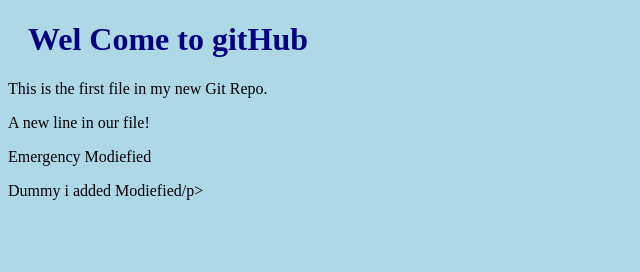
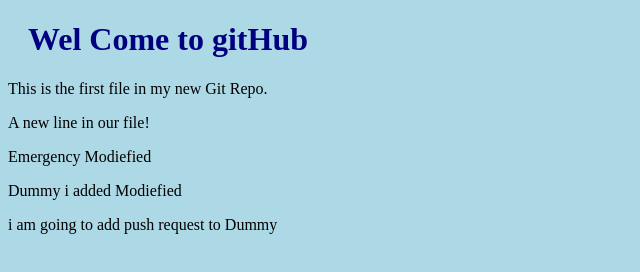
Before and after one commit to mylearn88/test, a plain HTML site: page index.html in a window 1280 px wide. Shown: the whole page, without its empty margins (0-640 px from the left). Drawn offline with Linux system fonts and the light colour scheme.

Commit message:
push request from Dummy

```diff
--- a/index.html
+++ b/index.html
@@ -11,6 +11,7 @@
     <p>This is the first file in my new Git Repo.</p>
     <p>A new line in our file!</p>
     <p>Emergency Modiefied</p>
-    <p>Dummy i added Modiefied/p>
+    <p>Dummy i added Modiefied</p>
+        <p>i am going to add push request to Dummy</p>
 </body>
 </html>
```
